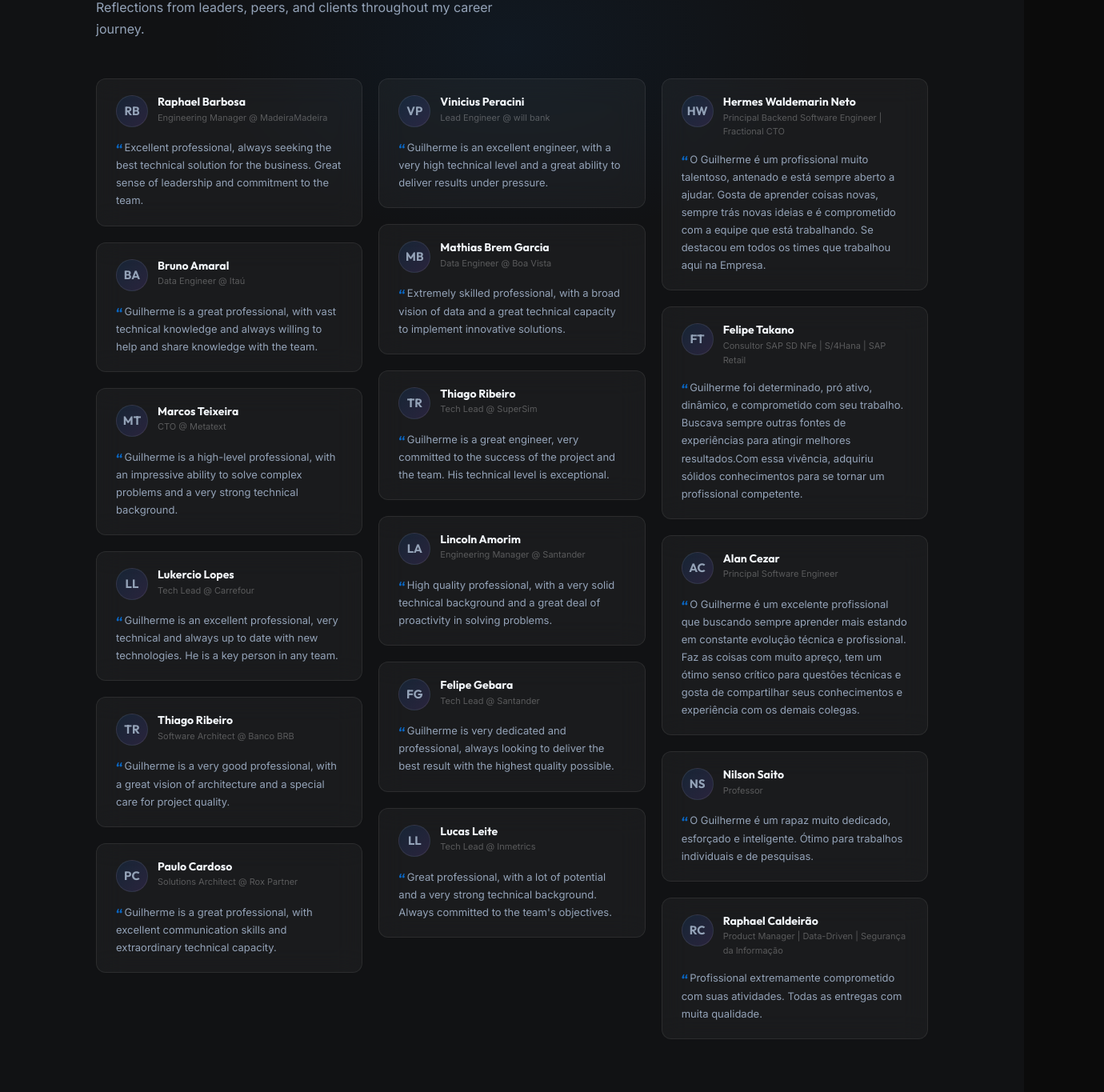
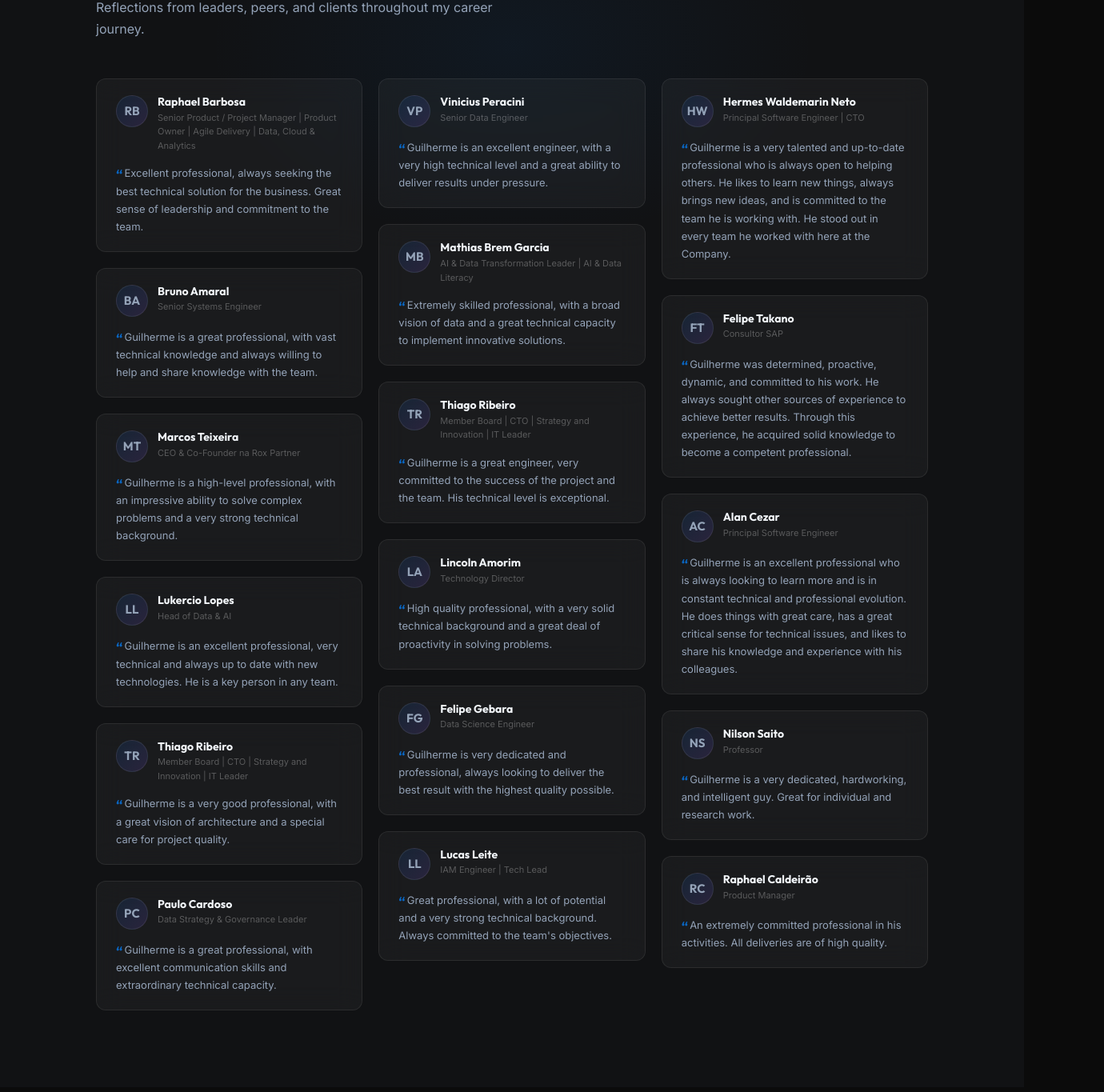
Before and after one commit to ggdio/ggdio.github.io, a React (Vite) app: page / in a window 1280 px wide. Shown: the part 4917-6282 px from the top of the page at 80% size, 1380 px wide, since content can reach past the window. Built offline with nearby package versions, Linux system fonts and the light colour scheme.

Commit message:
Adjust layout and implement event counter

```diff
--- a/src/components/KnowledgeHub/ArticleCard.jsx
+++ b/src/components/KnowledgeHub/ArticleCard.jsx
@@ -36,7 +36,11 @@ export function ArticleCard({ article }) {
         </p>
 
         <div className="mt-auto">
-          <ExternalLinkButton href={article.url} className="justify-center w-full">
+          <ExternalLinkButton
+            href={article.url}
+            className="justify-center w-full"
+            data-track={`article-${new URL(article.url).pathname.replace(/^\/pulse\/|\/$/g, '')}`}
+          >
             Read on LinkedIn
           </ExternalLinkButton>
         </div>
--- a/src/components/Layout/Header.jsx
+++ b/src/components/Layout/Header.jsx
@@ -98,6 +98,7 @@ export function Header() {
             <a
               href="/resume.pdf"
               download="Guilherme_Dio_Resume.pdf"
+              data-track="resume-download"
               className="inline-flex items-center gap-2 px-6 py-[11px] rounded-lg text-sm font-semibold bg-brand text-white hover:bg-[#0d78d8] hover:-translate-y-px transition-all"
               style={{ boxShadow: '0 0 0 transparent' }}
               onMouseEnter={(e) => (e.currentTarget.style.boxShadow = '0 0 20px rgba(10,102,194,0.45)')}
@@ -110,6 +111,7 @@ export function Header() {
               href="https://linkedin.com/in/guilhermedio"
               target="_blank"
               rel="noopener noreferrer"
+              data-track="cta-linkedin"
               className="inline-flex items-center gap-2 px-6 py-[11px] rounded-lg text-sm font-semibold border border-app-border-strong text-app-text-muted hover:text-app-text hover:bg-app-glass2 hover:-translate-y-px transition-all"
             >
               LinkedIn →
@@ -145,7 +147,7 @@ export function Header() {
             />
           </div>
           <div
-            className="absolute left-1/2 -translate-x-1/2 -bottom-3.5 flex items-center gap-1.5 px-4 py-1.5 rounded-full backdrop-blur-md whitespace-nowrap"
+            className="absolute left-1/2 -translate-x-1/2 -bottom-3.5 hidden md:flex items-center gap-1.5 px-4 py-1.5 rounded-full backdrop-blur-md whitespace-nowrap"
             style={{
               background: 'rgba(52,211,153,0.12)',
               border: '1px solid rgba(52,211,153,0.35)',
--- a/src/components/Layout/Navbar.jsx
+++ b/src/components/Layout/Navbar.jsx
@@ -13,11 +13,11 @@ export function Navbar() {
   const { t } = useLanguage();
 
   const links = [
-    { name: t.nav.experience, href: '#experience', id: 'experience' },
-    { name: t.nav.skills, href: '#skills', id: 'skills' },
-    { name: t.nav.github, href: '#github', id: 'github' },
-    { name: t.nav.endorsements, href: '#testimonials', id: 'testimonials' },
-    { name: t.nav.insights, href: '#knowledge-hub', id: 'knowledge-hub' },
+    { name: t.nav.experience, href: '#experience', id: 'experience',    track: 'nav-experience'    },
+    { name: t.nav.skills,     href: '#skills',     id: 'skills',        track: 'nav-skills'        },
+    { name: t.nav.github,     href: '#github',     id: 'github',        track: 'nav-github'        },
+    { name: t.nav.endorsements, href: '#testimonials', id: 'testimonials', track: 'nav-endorsements' },
+    { name: t.nav.insights,   href: '#knowledge-hub', id: 'knowledge-hub', track: 'nav-insights'   },
   ];
 
   useEffect(() => {
@@ -45,6 +45,14 @@ export function Navbar() {
         className="fixed top-0 left-0 right-0 z-[100] h-14 flex items-center px-4 md:px-8 border-b border-app-border backdrop-blur-xl"
         style={{ background: 'color-mix(in oklab, var(--bg-primary) 70%, transparent)' }}
       >
+        <button
+          onClick={() => setIsOpen(true)}
+          className="lg:hidden w-9 h-9 mr-3 rounded-lg border border-app-border bg-app-glass2 text-app-text hover:bg-brand/20 hover:text-brand-light transition flex items-center justify-center shrink-0"
+          aria-label="Open menu"
+        >
+          <Menu size={18} />
+        </button>
+
         <a href="#hero" className="font-display font-extrabold text-xl tracking-tight text-app-text mr-10">
           GD<span className="text-brand">.</span>
         </a>
@@ -54,6 +62,7 @@ export function Navbar() {
             <a
               key={link.id}
               href={link.href}
+              data-track={link.track}
               className={`px-3.5 py-1.5 rounded-md text-[13px] font-normal transition-all ${
                 active === link.id
                   ? 'text-brand-light bg-app-glass2'
@@ -72,13 +81,6 @@ export function Navbar() {
             <ThemeToggle />
           </div>
           <LanguageToggle />
-          <button
-            onClick={() => setIsOpen(true)}
-            className="lg:hidden w-9 h-9 rounded-lg border border-app-border bg-app-glass2 text-app-text hover:bg-brand/20 hover:text-brand-light transition flex items-center justify-center"
-            aria-label="Open menu"
-          >
-            <Menu size={18} />
-          </button>
         </div>
       </header>
 
@@ -97,7 +99,7 @@ export function Navbar() {
               animate={{ x: 0 }}
               exit={{ x: '-100%' }}
               transition={{ type: 'tween', duration: 0.3, ease: [0.4, 0, 0.2, 1] }}
-              className="relative w-72 h-full p-7 flex flex-col gap-2 border-r border-app-border"
+              className="relative w-72 h-full p-7 flex flex-col gap-2 border-r border-app-border-strong"
               style={{ background: 'var(--bg-secondary)' }}
             >
               <div className="flex items-center justify-between mb-6">
@@ -106,7 +108,7 @@ export function Navbar() {
                 </span>
                 <button
                   onClick={() => setIsOpen(false)}
-                  className="w-9 h-9 rounded-lg border border-app-border bg-app-glass text-app-text-muted hover:text-app-text flex items-center justify-center"
+                  className="w-9 h-9 rounded-lg border border-app-border-strong bg-app-glass2 text-app-text hover:text-brand-light flex items-center justify-center"
                   aria-label="Close menu"
                 >
                   <X size={18} />
@@ -116,13 +118,14 @@ export function Navbar() {
                 <a
                   key={link.id}
                   href={link.href}
+                  data-track={link.track}
                   onClick={() => setIsOpen(false)}
                   className="px-3.5 py-3 rounded-lg font-display text-lg font-semibold text-app-text-muted hover:text-app-text hover:bg-app-glass2 transition"
                 >
                   {link.name}
                 </a>
               ))}
-              <div className="mt-auto pt-6 border-t border-app-border flex items-center justify-between">
+              <div className="mt-auto pt-6 border-t border-app-border-strong flex items-center justify-between">
                 <LanguageToggle />
                 <ThemeToggle />
               </div>
--- a/src/components/ui/ExternalLinkButton.jsx
+++ b/src/components/ui/ExternalLinkButton.jsx
@@ -1,11 +1,12 @@
 import { ExternalLink } from 'lucide-react';
 
-export function ExternalLinkButton({ href, children, className = '' }) {
+export function ExternalLinkButton({ href, children, className = '', 'data-track': dataTrack }) {
   return (
     <a
       href={href}
       target="_blank"
       rel="noopener noreferrer"
+      data-track={dataTrack}
       className={`inline-flex items-center gap-2 px-4 py-2 text-sm font-semibold text-app-text transition-all bg-brand/90 rounded-lg hover:bg-brand hover:scale-105 hover:shadow-[0_0_15px_rgba(10,102,194,0.5)] active:scale-95 ${className}`}
     >
       {children}
--- a/src/data/linkedinData.json
+++ b/src/data/linkedinData.json
@@ -223,120 +223,120 @@
     {
       "id": 1,
       "name": "Raphael Barbosa",
-      "role": "Engineering Manager @ MadeiraMadeira",
+      "role": "Senior Product / Project Manager | Product Owner | Agile Delivery | Data, Cloud & Analytics",
       "feedback": "Excellent professional, always seeking the best technical solution for the business. Great sense of leadership and commitment to the team.",
       "avatarUrl": "https://media.licdn.com/dms/image/v2/D4D03AQH17mY_w2_Q0A/profile-displayphoto-shrink_100_100/profile-displayphoto-shrink_100_100/0/1691152140685?e=1718236800&v=beta&t=4G_R4n6E9m3fU6v1q0Y6uT7sZ5Y5B4_R4G_R4n6E9m3"
     },
     {
       "id": 2,
       "name": "Bruno Amaral",
-      "role": "Data Engineer @ Itaú",
+      "role": "Senior Systems Engineer",
       "feedback": "Guilherme is a great professional, with vast technical knowledge and always willing to help and share knowledge with the team.",
       "avatarUrl": "https://media.licdn.com/dms/image/v2/D4D03AQH_7y_y_y_y_y_y/profile-displayphoto-shrink_100_100/profile-displayphoto-shrink_100_100/0/1691152140685?e=1718236800&v=beta&t=4G_R4n6E9m3fU6v1q0Y6uT7sZ5Y5B4_R4G_R4n6E9m3"
     },
     {
       "id": 3,
       "name": "Marcos Teixeira",
-      "role": "CTO @ Metatext",
+      "role": "CEO & Co-Founder na Rox Partner",
       "feedback": "Guilherme is a high-level professional, with an impressive ability to solve complex problems and a very strong technical background.",
       "avatarUrl": "https://media.licdn.com/dms/image/v2/D4D03AQH_7y_y_y_y_y_y/profile-displayphoto-shrink_100_100/profile-displayphoto-shrink_100_100/0/1691152140685?e=1718236800&v=beta&t=4G_R4n6E9m3fU6v1q0Y6uT7sZ5Y5B4_R4G_R4n6E9m3"
     },
     {
       "id": 4,
       "name": "Lukercio Lopes",
-      "role": "Tech Lead @ Carrefour",
+      "role": "Head of Data & AI",
       "feedback": "Guilherme is an excellent professional, very technical and always up to date with new technologies. He is a key person in any team.",
       "avatarUrl": "https://media.licdn.com/dms/image/v2/D4D03AQH_7y_y_y_y_y_y/profile-displayphoto-shrink_100_100/profile-displayphoto-shrink_100_100/0/1691152140685?e=1718236800&v=beta&t=4G_R4n6E9m3fU6v1q0Y6uT7sZ5Y5B4_R4G_R4n6E9m3"
     },
     {
       "id": 5,
       "name": "Thiago Ribeiro",
-      "role": "Software Architect @ Banco BRB",
+      "role": "Member Board | CTO | Strategy and Innovation | IT Leader",
       "feedback": "Guilherme is a very good professional, with a great vision of architecture and a special care for project quality.",
       "avatarUrl": "https://media.licdn.com/dms/image/v2/D4D03AQH_7y_y_y_y_y_y/profile-displayphoto-shrink_100_100/profile-displayphoto-shrink_100_100/0/1691152140685?e=1718236800&v=beta&t=4G_R4n6E9m3fU6v1q0Y6uT7sZ5Y5B4_R4G_R4n6E9m3"
     },
     {
       "id": 6,
       "name": "Paulo Cardoso",
-      "role": "Solutions Architect @ Rox Partner",
+      "role": "Data Strategy & Governance Leader",
       "feedback": "Guilherme is a great professional, with excellent communication skills and extraordinary technical capacity.",
       "avatarUrl": "https://media.licdn.com/dms/image/v2/D4D03AQH_7y_y_y_y_y_y/profile-displayphoto-shrink_100_100/profile-displayphoto-shrink_100_100/0/1691152140685?e=1718236800&v=beta&t=4G_R4n6E9m3fU6v1q0Y6uT7sZ5Y5B4_R4G_R4n6E9m3"
     },
     {
       "id": 7,
       "name": "Vinicius Peracini",
-      "role": "Lead Engineer @ will bank",
+      "role": "Senior Data Engineer",
       "feedback": "Guilherme is an excellent engineer, with a very high technical level and a great ability to deliver results under pressure.",
       "avatarUrl": "https://media.licdn.com/dms/image/v2/D4D03AQH_7y_y_y_y_y_y/profile-displayphoto-shrink_100_100/profile-displayphoto-shrink_100_100/0/1691152140685?e=1718236800&v=beta&t=4G_R4n6E9m3fU6v1q0Y6uT7sZ5Y5B4_R4G_R4n6E9m3"
     },
     {
       "id": 8,
       "name": "Mathias Brem Garcia",
-      "role": "Data Engineer @ Boa Vista",
+      "role": "AI & Data Transformation Leader | AI & Data Literacy",
       "feedback": "Extremely skilled professional, with a broad vision of data and a great technical capacity to implement innovative solutions.",
       "avatarUrl": "https://media.licdn.com/dms/image/v2/D4D03AQH_7y_y_y_y_y_y/profile-displayphoto-shrink_100_100/profile-displayphoto-shrink_100_100/0/1691152140685?e=1718236800&v=beta&t=4G_R4n6E9m3fU6v1q0Y6uT7sZ5Y5B4_R4G_R4n6E9m3"
     },
     {
       "id": 9,
       "name": "Thiago Ribeiro",
-      "role": "Tech Lead @ SuperSim",
+      "role": "Member Board | CTO | Strategy and Innovation | IT Leader",
       "feedback": "Guilherme is a great engineer, very committed to the success of the project and the team. His technical level is exceptional.",
       "avatarUrl": "https://media.licdn.com/dms/image/v2/D4D03AQH_7y_y_y_y_y_y/profile-displayphoto-shrink_100_100/profile-displayphoto-shrink_100_100/0/1691152140685?e=1718236800&v=beta&t=4G_R4n6E9m3fU6v1q0Y6uT7sZ5Y5B4_R4G_R4n6E9m3"
     },
     {
       "id": 10,
       "name": "Lincoln Amorim",
-      "role": "Engineering Manager @ Santander",
+      "role": "Technology Director",
       "feedback": "High quality professional, with a very solid technical background and a great deal of proactivity in solving problems.",
       "avatarUrl": "https://media.licdn.com/dms/image/v2/D4D03AQH_7y_y_y_y_y_y/profile-displayphoto-shrink_100_100/profile-displayphoto-shrink_100_100/0/1691152140685?e=1718236800&v=beta&t=4G_R4n6E9m3fU6v1q0Y6uT7sZ5Y5B4_R4G_R4n6E9m3"
     },
     {
       "id": 11,
       "name": "Felipe Gebara",
-      "role": "Tech Lead @ Santander",
+      "role": "Data Science Engineer",
       "feedback": "Guilherme is very dedicated and professional, always looking to deliver the best result with the highest quality possible.",
       "avatarUrl": "https://media.licdn.com/dms/image/v2/D4D03AQH_7y_y_y_y_y_y/profile-displayphoto-shrink_100_100/profile-displayphoto-shrink_100_100/0/1691152140685?e=1718236800&v=beta&t=4G_R4n6E9m3fU6v1q0Y6uT7sZ5Y5B4_R4G_R4n6E9m3"
     },
     {
       "id": 12,
       "name": "Lucas Leite",
-      "role": "Tech Lead @ Inmetrics",
+      "role": "IAM Engineer | Tech Lead",
       "feedback": "Great professional, with a lot of potential and a very strong technical background. Always committed to the team's objectives.",
       "avatarUrl": "https://media.licdn.com/dms/image/v2/D4D03AQH_7y_y_y_y_y_y/profile-displayphoto-shrink_100_100/profile-displayphoto-shrink_100_100/0/1691152140685?e=1718236800&v=beta&t=4G_R4n6E9m3fU6v1q0Y6uT7sZ5Y5B4_R4G_R4n6E9m3"
     },
     {
       "id": 13,
       "name": "Hermes Waldemarin Neto",
-      "role": "Principal Backend Software Engineer | Fractional CTO",
-      "feedback": "O Guilherme é um profissional muito talentoso, antenado e está sempre aberto a ajudar. Gosta de aprender coisas novas, sempre trás novas ideias e é comprometido com a equipe que está trabalhando. Se destacou em todos os times que trabalhou aqui na Empresa.",
+      "role": "Principal Software Engineer | CTO",
+      "feedback": "Guilherme is a very talented and up-to-date professional who is always open to helping others. He likes to learn new things, always brings new ideas, and is committed to the team he is working with. He stood out in every team he worked with here at the Company.",
       "avatarUrl": "https://media.licdn.com/dms/image/v2/C5603AQES8J-Yf7q9JQ/profile-displayphoto-shrink_100_100/0/1572355555555?e=1718236800&v=beta&t=4G_R4n6E9m3fU6v1q0Y6uT7sZ5Y5B4_R4G_R4n6E9m3"
     },
     {
       "id": 14,
       "name": "Felipe Takano",
-      "role": "Consultor SAP SD NFe | S/4Hana | SAP Retail",
-      "feedback": "Guilherme foi determinado, pró ativo, dinâmico, e comprometido com seu trabalho. Buscava sempre outras fontes de experiências para atingir melhores resultados.Com essa vivência, adquiriu sólidos conhecimentos para se tornar um profissional competente.",
+      "role": "Consultor SAP",
+      "feedback": "Guilherme was determined, proactive, dynamic, and committed to his work. He always sought other sources of experience to achieve better results. Through this experience, he acquired solid knowledge to become a competent professional.",
       "avatarUrl": "https://media.licdn.com/dms/image/v2/C4D03AQF_7y_y_y_y_y_y/profile-displayphoto-shrink_100_100/0/1572355555555?e=1718236800&v=beta&t=4G_R4n6E9m3fU6v1q0Y6uT7sZ5Y5B4_R4G_R4n6E9m3"
     },
     {
       "id": 15,
       "name": "Alan Cezar",
       "role": "Principal Software Engineer",
-      "feedback": "O Guilherme é um excelente profissional que buscando sempre aprender mais estando em constante evolução técnica e profissional. Faz as coisas com muito apreço, tem um ótimo senso crítico para questões técnicas e gosta de compartilhar seus conhecimentos e experiência com os demais colegas.",
+      "feedback": "Guilherme is an excellent professional who is always looking to learn more and is in constant technical and professional evolution. He does things with great care, has a great critical sense for technical issues, and likes to share his knowledge and experience with his colleagues.",
       "avatarUrl": "https://media.licdn.com/dms/image/v2/C4D03AQE_7y_y_y_y_y_y/profile-displayphoto-shrink_100_100/0/1572355555555?e=1718236800&v=beta&t=4G_R4n6E9m3fU6v1q0Y6uT7sZ5Y5B4_R4G_R4n6E9m3"
     },
     {
       "id": 16,
       "name": "Nilson Saito",
       "role": "Professor",
-      "feedback": "O Guilherme é um rapaz muito dedicado, esforçado e inteligente. Ótimo para trabalhos individuais e de pesquisas.",
+      "feedback": "Guilherme is a very dedicated, hardworking, and intelligent guy. Great for individual and research work.",
       "avatarUrl": "https://media.licdn.com/dms/image/v2/C4D03AQE_7y_y_y_y_y_y/profile-displayphoto-shrink_100_100/0/1572355555555?e=1718236800&v=beta&t=4G_R4n6E9m3fU6v1q0Y6uT7sZ5Y5B4_R4G_R4n6E9m3"
     },
     {
       "id": 17,
       "name": "Raphael Caldeirão",
-      "role": "Product Manager | Data-Driven | Segurança da Informação",
-      "feedback": "Profissional extremamente comprometido com suas atividades. Todas as entregas com muita qualidade.",
+      "role": "Product Manager",
+      "feedback": "An extremely committed professional in his activities. All deliveries are of high quality.",
       "avatarUrl": "https://media.licdn.com/dms/image/v2/C4D03AQE_7y_y_y_y_y_y/profile-displayphoto-shrink_100_100/0/1572355555555?e=1718236800&v=beta&t=4G_R4n6E9m3fU6v1q0Y6uT7sZ5Y5B4_R4G_R4n6E9m3"
     }
   ]
--- a/src/index.css
+++ b/src/index.css
@@ -55,13 +55,14 @@
     color-scheme: light;
   }
 
-  html { scroll-behavior: smooth; }
+  html { scroll-behavior: smooth; overflow-x: hidden; }
 
   body {
     @apply bg-app-bg text-app-text-muted font-sans selection:bg-brand/30 antialiased;
     margin: 0;
     line-height: 1.6;
     transition: background-color 0.3s ease, color 0.3s ease;
+    overflow-x: hidden;
   }
 
   h1, h2, h3, h4, .font-display {
```
Also changed, not shown: src/App.jsx (+19 -0 lines), src/components/ui/FloatingSocials.jsx (+5 -20 lines).
